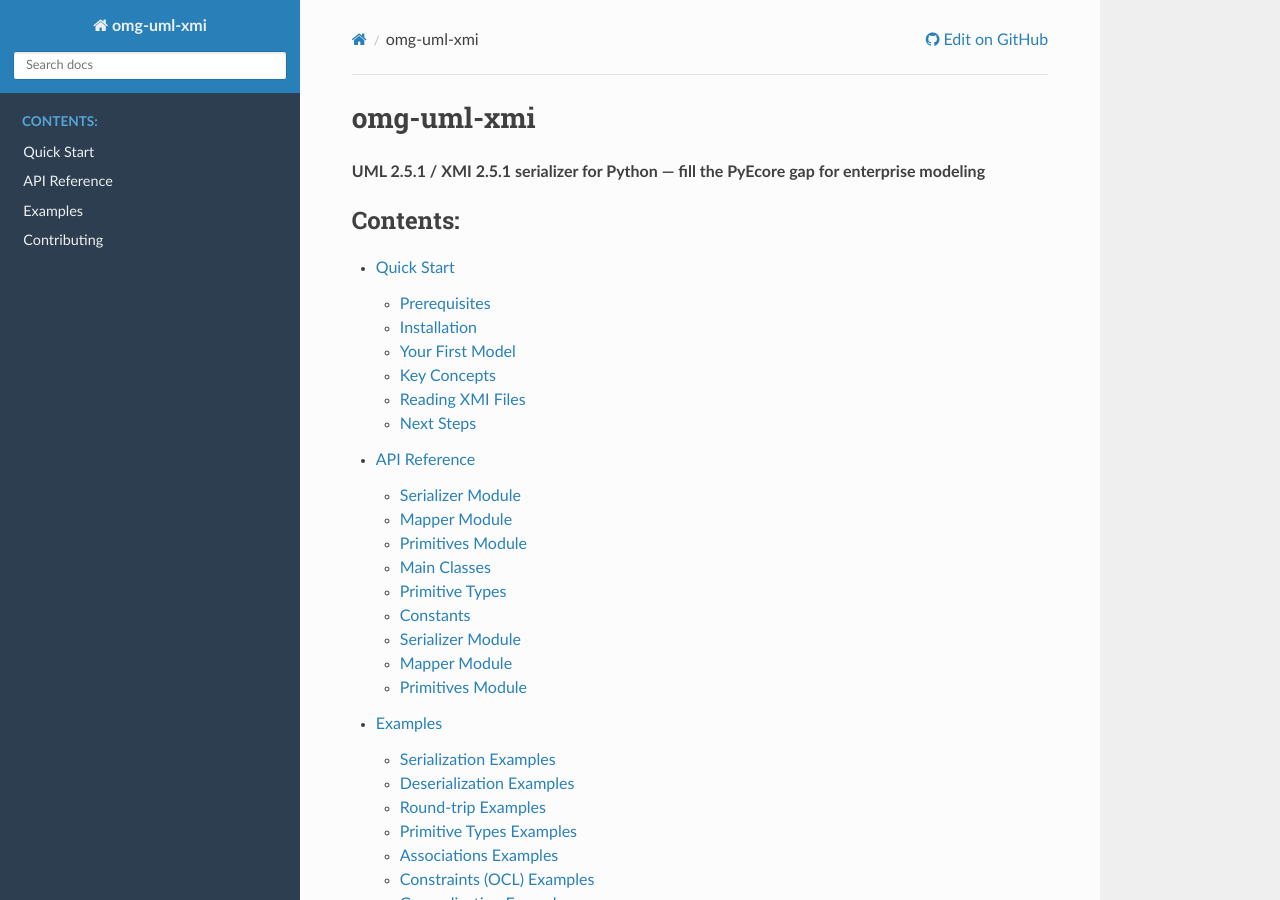
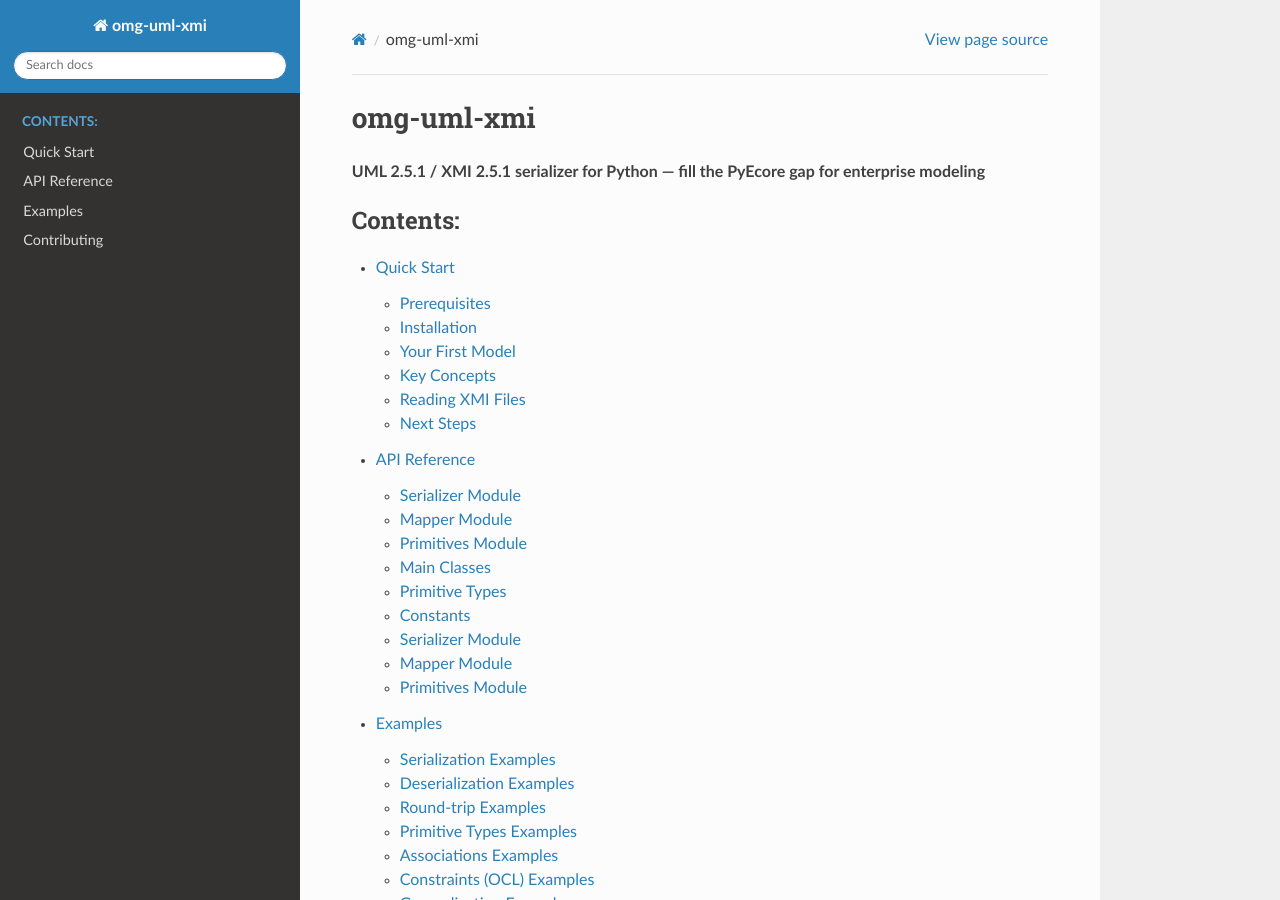
Before and after one commit to Calature-Technologies-LLC/omg-uml-xmi, a Sphinx documentation site: the page built from docs/index.rst, in a window 1280 px wide and 900 px high. Built offline with Sphinx 7.4.7 and the Read the Docs theme 3.1.0, drawn with Linux system fonts in a browser that asks for light colours; part of the change alters nothing that is shown.

Commit message:
docs: simplify conf.py and requirements.txt to match minimal spec per review

```diff
--- a/docs/conf.py
+++ b/docs/conf.py
@@ -1,9 +1,4 @@
 # Configuration file for the Sphinx documentation builder.
-#
-# For the full list of built-in configuration values, see the documentation:
-# https://www.sphinx-doc.org/en/master/usage/configuration.html
-
-# -- Path setup --------------------------------------------------------------
 
 import os
 import sys
@@ -24,61 +19,14 @@ version = "0.1.0"
 
 extensions = [
     "sphinx.ext.autodoc",
-    "sphinx.ext.autosummary",
     "sphinx.ext.napoleon",
     "sphinx.ext.viewcode",
     "sphinx.ext.intersphinx",
-    "sphinx.ext.todo",
-    "sphinx.ext.coverage",
-    "sphinx.ext.githubpages",
 ]
-
-# Napoleon settings for Google/NumPy style docstrings
-napoleon_google_docstring = True
-napoleon_numpy_docstring = True
-napoleon_include_init_with_doc = True
-napoleon_include_private_with_doc = False
-napoleon_include_special_with_doc = True
-napoleon_use_admonition_for_examples = True
-napoleon_use_admonition_for_notes = True
-napoleon_use_admonition_for_references = True
-napoleon_use_ivar = True
-napoleon_use_param = True
-napoleon_use_rtype = True
-napoleon_preprocess_types = True
-napoleon_type_aliases = {
-    "EClass": "pyecore.ecore.EClass",
-    "EPackage": "pyecore.ecore.EPackage",
-    "EAttribute": "pyecore.ecore.EAttribute",
-    "EReference": "pyecore.ecore.EReference",
-    "EOperation": "pyecore.ecore.EOperation",
-    "EEnum": "pyecore.ecore.EEnum",
-    "EDataType": "pyecore.ecore.EDataType",
-    "ResourceSet": "pyecore.resources.ResourceSet",
-}
-
-# Autodoc settings
-autodoc_default_options = {
-    "members": True,
-    "member-order": "bysource",
-    "special-members": "__init__",
-    "undoc-members": True,
-    "exclude-members": "__weakref__",
-    "show-inheritance": True,
-}
-autodoc_typehints = "description"
-autodoc_typehints_description_target = "documented"
-autodoc_class_signature = "separated"
-
-# Autosummary settings
-autosummary_generate = True
-autosummary_imported_members = True
 
 # Intersphinx mapping
 intersphinx_mapping = {
     "python": ("https://docs.python.org/3", None),
-    "pyecore": ("https://pyecore.readthedocs.io/en/latest/", None),
-    "lxml": ("https://lxml.de/apidoc/", None),
 }
 
 # Templates and static files
@@ -96,75 +44,9 @@ exclude_patterns = [
 # -- Options for HTML output -------------------------------------------------
 
 html_theme = "sphinx_rtd_theme"
-html_theme_options = {
-    "logo_only": False,
-    "display_version": True,
-    "prev_next_buttons_location": "bottom",
-    "style_external_links": True,
-    "vcs_pageview_mode": "",
-    "style_nav_header_background": "#2980B9",
-    "collapse_navigation": True,
-    "sticky_navigation": True,
-    "navigation_depth": 4,
-    "includehidden": True,
-    "titles_only": False,
-}
 
 html_title = f"{project} v{version}"
 html_short_title = project
-html_favicon = None
-html_logo = None
-
-# Context for the theme
-html_context = {
-    "display_github": True,
-    "github_user": "calaturetech",
-    "github_repo": "omg-uml-xmi",
-    "github_version": "main",
-    "conf_py_path": "/docs/",
-}
-
-# -- Options for other builders ----------------------------------------------
-
-# LaTeX output
-latex_documents = [
-    ("index", "omg-uml-xmi.tex", "omg-uml-xmi Documentation", "Devin Hedge", "manual"),
-]
-
-# Manual page output
-man_pages = [
-    ("index", "omg-uml-xmi", "omg-uml-xmi Documentation", ["Devin Hedge"], 1),
-]
-
-# Texinfo output
-texinfo_documents = [
-    (
-        "index",
-        "omg-uml-xmi",
-        "omg-uml-xmi Documentation",
-        "Devin Hedge",
-        "omg-uml-xmi",
-        "UML 2.5.1 / XMI 2.5.1 serializer for Python",
-        "Software Development",
-    ),
-]
-
-# Epub output
-epub_title = project
-epub_author = author
-epub_publisher = author
-epub_copyright = copyright
-epub_exclude_files = ["search.html"]
-
-# -- Extension configuration -------------------------------------------------
-
-# Todo extension
-todo_include_todos = True
-
-# Coverage extension
-coverage_show_missing_items = True
-
-# -- Custom configuration ----------------------------------------------------
 
 # Master document (for Sphinx < 2.0 compatibility)
 master_doc = "index"
@@ -174,39 +56,3 @@ default_role = "py:obj"
 
 # Primary domain
 primary_domain = "py"
-
-# Add any paths that contain custom static files (such as style sheets) here,
-# relative to this directory. They are copied after the builtin static files,
-# so a file named "default.css" will overwrite the builtin "default.css".
-html_css_files = [
-    "custom.css",
-]
-
-# Add any paths that contain custom JavaScript files here
-html_js_files = []
-
-# Suppress warnings
-suppress_warnings = [
-    "autodoc.import_object",
-]
-
-# Nitpick ignore - ignore warnings about missing references
-nitpick_ignore = [
-    ("py:class", "pyecore.ecore.EClass"),
-    ("py:class", "pyecore.ecore.EPackage"),
-    ("py:class", "pyecore.ecore.EAttribute"),
-    ("py:class", "pyecore.ecore.EReference"),
-    ("py:class", "pyecore.ecore.EOperation"),
-    ("py:class", "pyecore.ecore.EEnum"),
-    ("py:class", "pyecore.ecore.EDataType"),
-    ("py:class", "pyecore.resources.ResourceSet"),
-    ("py:class", "lxml.etree._Element"),
-    ("py:class", "lxml.etree._ElementTree"),
-]
-
-# Linkcheck settings
-linkcheck_ignore = [
-    r"https://github.com/calaturetech/omg-uml-xmi/.*",
-]
-linkcheck_timeout = 30
-linkcheck_retries = 2
```
Also changed, not shown: docs/requirements.txt (+0 -12 lines).
